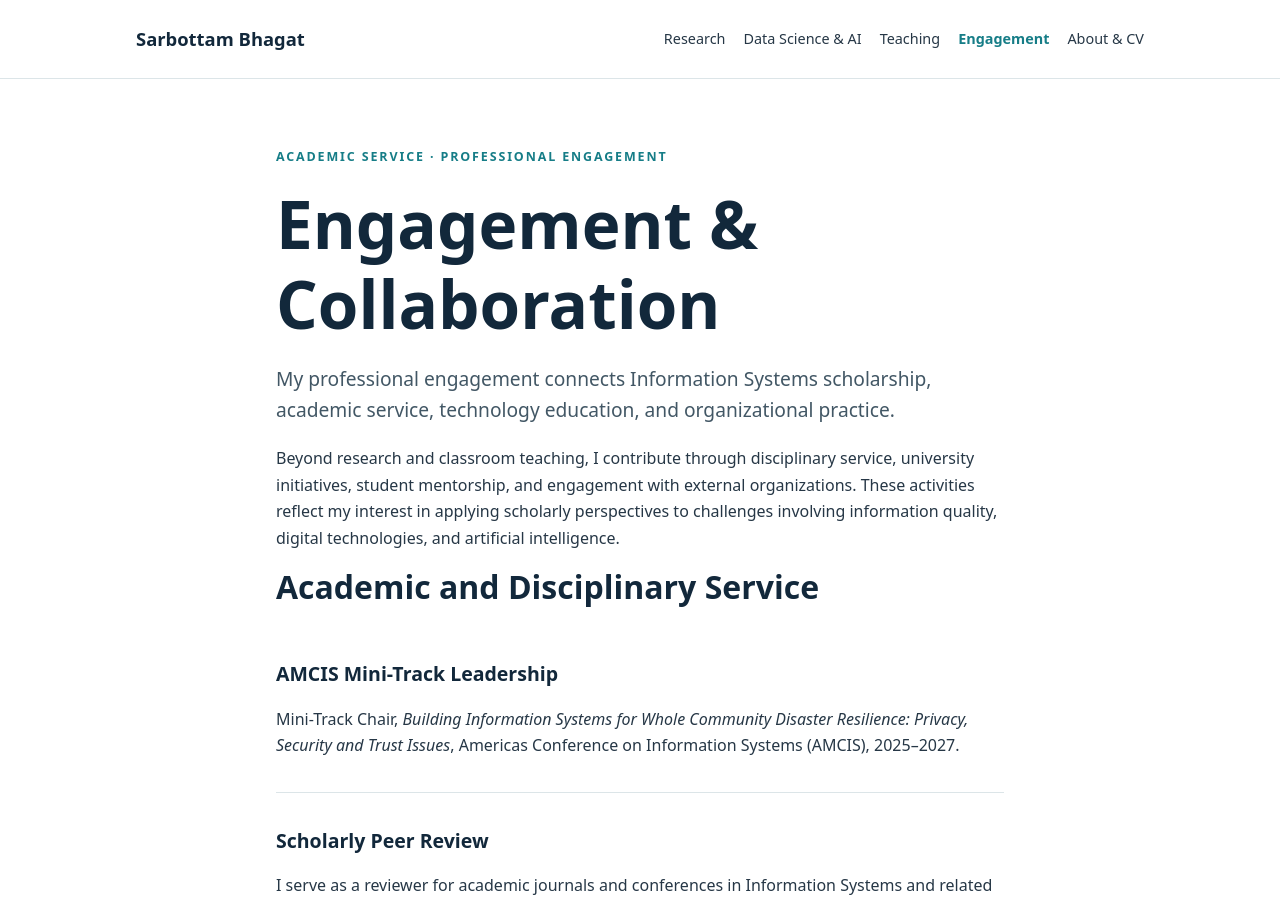
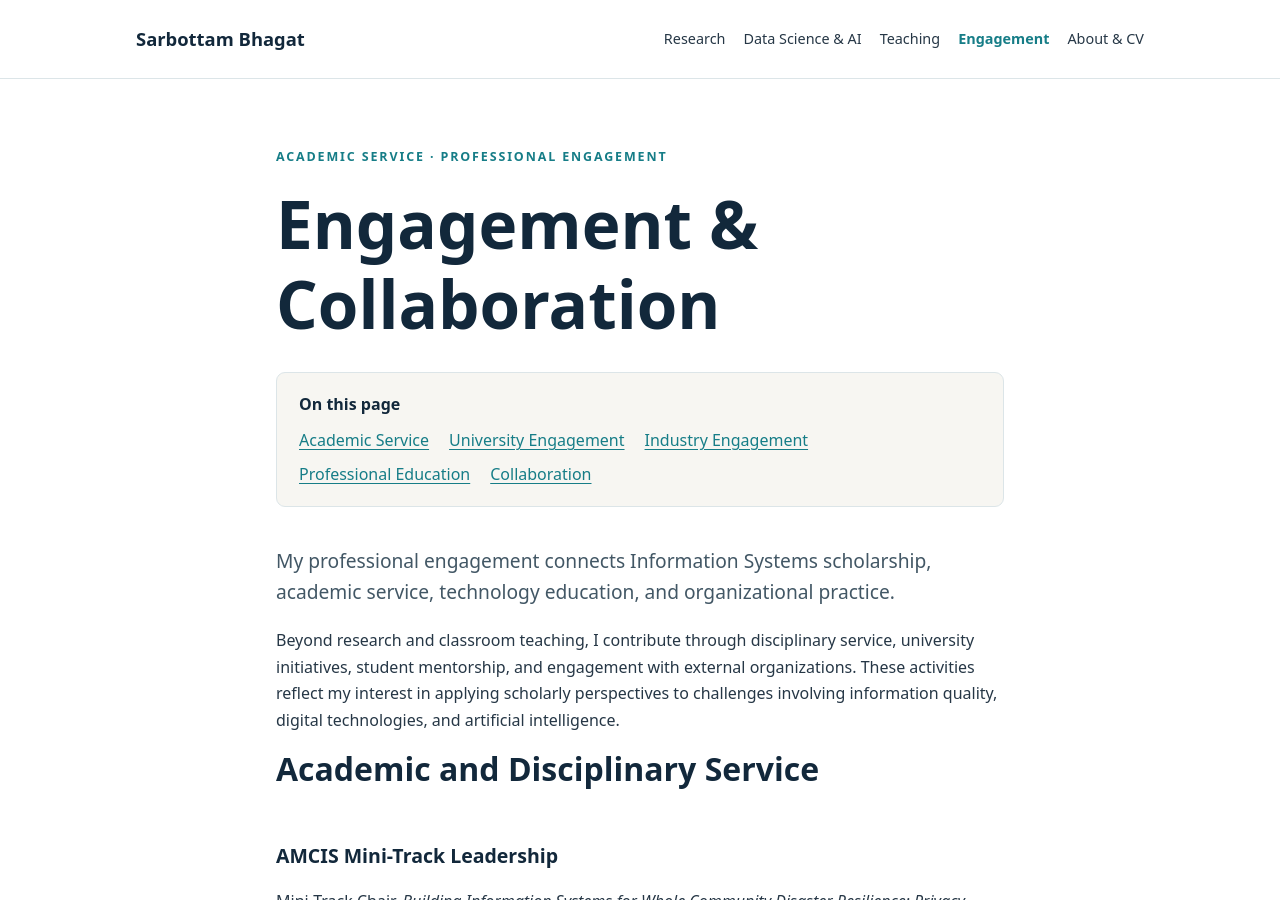
Before and after one commit to sarbottambhagat/sarbottambhagat.github.io, a Jekyll site: the page built from engagement.md, in a window 1280 px wide and 900 px high. Built offline with Jekyll 4.4.1, drawn with Linux system fonts in a browser that asks for light colours.

Commit message:
Add section-jump navigation to engagement.md

```diff
--- a/engagement.md
+++ b/engagement.md
@@ -7,18 +7,19 @@ permalink: /engagement/
 <section class="section"><div class="wrap content">
 <div class="eyebrow">Academic Service · Professional Engagement</div>
 <h1>Engagement &amp; Collaboration</h1>
+<nav class="page-toc" aria-label="On this page"><strong>On this page</strong><ul><li><a href="#academic-service">Academic Service</a></li><li><a href="#university-engagement">University Engagement</a></li><li><a href="#industry-engagement">Industry Engagement</a></li><li><a href="#professional-education">Professional Education</a></li><li><a href="#collaboration">Collaboration</a></li></ul></nav>
 <p class="lead">My professional engagement connects Information Systems scholarship, academic service, technology education, and organizational practice.</p>
 <p>Beyond research and classroom teaching, I contribute through disciplinary service, university initiatives, student mentorship, and engagement with external organizations. These activities reflect my interest in applying scholarly perspectives to challenges involving information quality, digital technologies, and artificial intelligence.</p>
-<h2>Academic and Disciplinary Service</h2>
+<h2 id="academic-service">Academic and Disciplinary Service</h2>
 <div class="pub"><h3>AMCIS Mini-Track Leadership</h3><p>Mini-Track Chair, <em>Building Information Systems for Whole Community Disaster Resilience: Privacy, Security and Trust Issues</em>, Americas Conference on Information Systems (AMCIS), 2025–2027.</p></div>
 <div class="pub"><h3>Scholarly Peer Review</h3><p>I serve as a reviewer for academic journals and conferences in Information Systems and related fields.</p></div>
-<h2>University Engagement and Student Mentorship</h2>
+<h2 id="university-engagement">University Engagement and Student Mentorship</h2>
 <p>I participate in university and college initiatives involving artificial intelligence and technology education. I also serve as faculty advisor and mentor for UW–Eau Claire's <a href="https://blugoldconnect.uwec.edu/leadershiptech/home/">Leadership &amp; Technology Club</a>.</p>
-<h2>Industry and Organizational Engagement</h2>
+<h2 id="industry-engagement">Industry and Organizational Engagement</h2>
 <div class="pub"><h3>Royal Credit Union AI Innovation Lab</h3><p>Served as a subject matter expert for the Royal Credit Union AI Innovation Lab in 2024, connecting academic perspectives on information systems and emerging technologies with an organizational AI initiative.</p></div>
-<h2>Professional Education in Responsible AI</h2>
+<h2 id="professional-education">Professional Education in Responsible AI</h2>
 <p>I have developed a four-hour professional education module for working professionals through UW–Eau Claire Continuing Education. Scheduled for delivery in Spring 2027, the module addresses AI reliability, information quality, bias, data privacy, intellectual property, and organizational governance, with an emphasis on critical evaluation and responsible human oversight.</p>
-<h2>Collaboration</h2>
+<h2 id="collaboration">Collaboration</h2>
 <p>I welcome opportunities to connect with researchers, educators, and organizations working on information quality, digital behavior, human–AI interaction, and applied analytics.</p>
 <p><a href="mailto:BhagatS@uwec.edu">Contact me by email →</a></p>
 </div></section>
```
